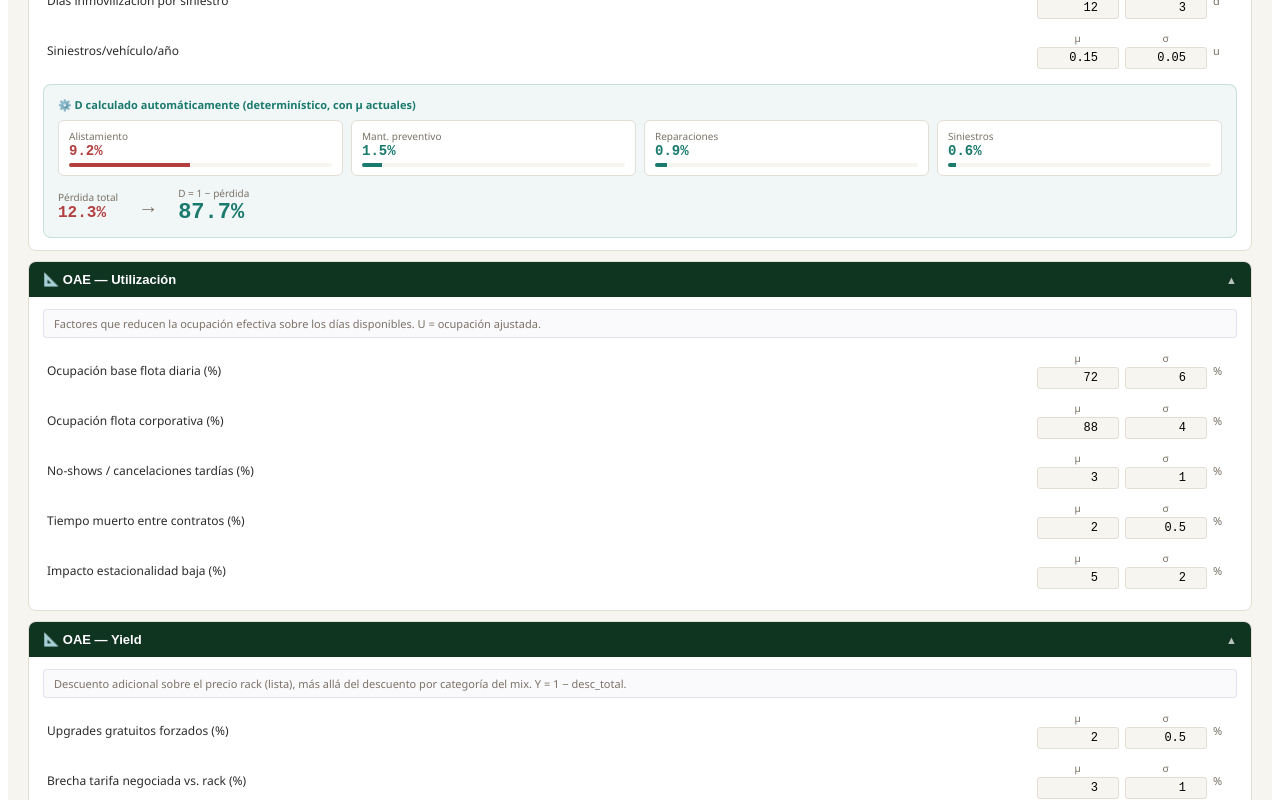
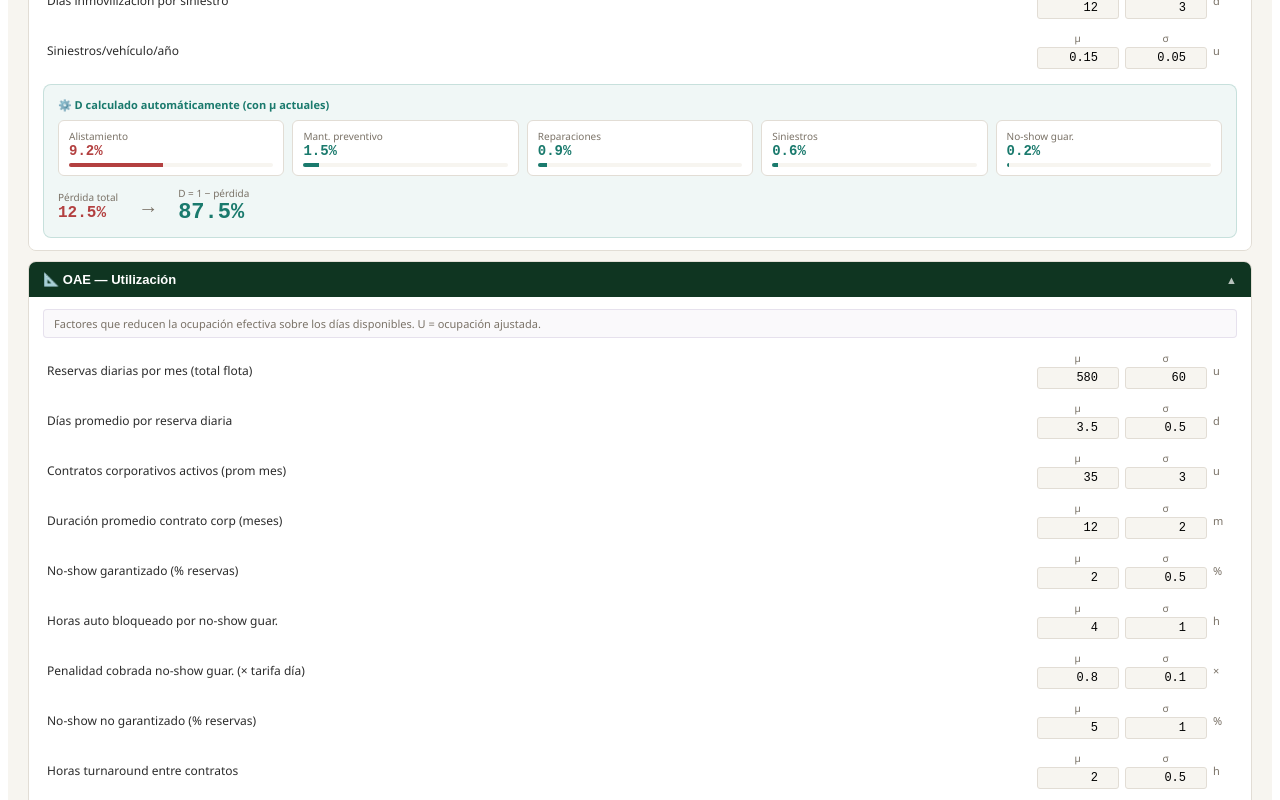
Before and after one commit to promundial/promundial-simuladores, a React (Vite) app: page /renta-autos in a window 1280 px wide. Shown: the part 860-1660 px from the top of the page. Built offline with nearby package versions, Linux system fonts and the light colour scheme.

Commit message:
Inclusión tarifas pre y pos

```diff
--- a/src/SimuladorRentaAutos.jsx
+++ b/src/SimuladorRentaAutos.jsx
@@ -106,15 +106,34 @@
     tasa_siniestros:     {mean:0.15,std:0.05,min:0,   max:2,     label:"Siniestros/vehículo/año",                  unit:"u"},
   }},
   { id:"oae_util", label:"📐 OAE — Utilización", params:{
-    ocupacion_diaria:    {mean:72,  std:6,   min:20,  max:98,    label:"Ocupación base flota diaria (%)",       unit:"%"},
-    ocupacion_corp:      {mean:88,  std:4,   min:50,  max:100,   label:"Ocupación flota corporativa (%)",       unit:"%"},
-    noshow_pct:          {mean:3,   std:1,   min:0,   max:15,    label:"No-shows / cancelaciones tardías (%)",  unit:"%"},
-    turnaround_pct:      {mean:2,   std:0.5, min:0,   max:10,    label:"Tiempo muerto entre contratos (%)",     unit:"%"},
-    estacionalidad_pct:  {mean:5,   std:2,   min:0,   max:25,    label:"Impacto estacionalidad baja (%)",       unit:"%"},
+    // Demanda — canal diario
+    reservas_mes_d:      {mean:580, std:60,  min:0,   max:10000, label:"Reservas diarias por mes (total flota)", unit:"u"},
+    dias_prom_reserva:   {mean:3.5, std:0.5, min:1,   max:30,    label:"Días promedio por reserva diaria",       unit:"d"},
+    // Demanda — canal corporativo
+    contratos_corp_activos:{mean:35,std:3,   min:0,   max:5000,  label:"Contratos corporativos activos (prom mes)",unit:"u"},
+    meses_prom_contrato: {mean:12,  std:2,   min:1,   max:60,    label:"Duración promedio contrato corp (meses)", unit:"m"},
+    // No-shows — garantizados (tarjeta / prepago)
+    noshow_guar_pct:     {mean:2,   std:0.5, min:0,   max:15,    label:"No-show garantizado (% reservas)",        unit:"%"},
+    h_bloqueo_noshow_g:  {mean:4,   std:1,   min:1,   max:12,    label:"Horas auto bloqueado por no-show guar.",  unit:"h"},
+    penalidad_noshow_g:  {mean:0.8, std:0.1, min:0,   max:2,     label:"Penalidad cobrada no-show guar. (× tarifa día)", unit:"×"},
+    // No-shows — no garantizados (sin tarjeta, sin prepago)
+    noshow_noguar_pct:   {mean:5,   std:1,   min:0,   max:25,    label:"No-show no garantizado (% reservas)",     unit:"%"},
+    // Turnaround entre contratos
+    turnaround_h:        {mean:2,   std:0.5, min:0,   max:8,     label:"Horas turnaround entre contratos",        unit:"h"},
+    // Estacionalidad
+    estacionalidad_pct:  {mean:15,  std:5,   min:0,   max:50,    label:"Reducción estacionalidad baja (% meses)", unit:"%"},
+    estacionalidad_meses:{mean:3,   std:1,   min:0,   max:6,     label:"Meses de temporada baja por año",         unit:"m"},
   }},
   { id:"oae_yield", label:"📐 OAE — Yield", params:{
-    upgrade_gratuito_pct:{mean:2,   std:0.5, min:0,   max:10,    label:"Upgrades gratuitos forzados (%)",       unit:"%"},
-    tarifa_negociada_pct:{mean:3,   std:1,   min:0,   max:15,    label:"Brecha tarifa negociada vs. rack (%)",  unit:"%"},
+    // Mix prepago vs postpago — canal diario
+    pct_prepago:         {mean:35,  std:8,   min:0,   max:100,   label:"% reservas con tarifa prepago",           unit:"%"},
+    desc_prepago:        {mean:12,  std:3,   min:0,   max:40,    label:"Descuento tarifa prepago vs. rack (%)",   unit:"%"},
+    desc_postpago:       {mean:0,   std:0,   min:0,   max:10,    label:"Descuento tarifa postpago vs. rack (%)",  unit:"%"},
+    // Otros factores de yield — canal diario
+    upgrade_gratuito_pct:{mean:2,   std:0.5, min:0,   max:10,    label:"Upgrades gratuitos forzados (%)",         unit:"%"},
+    tarifa_negociada_pct:{mean:3,   std:1,   min:0,   max:15,    label:"Brecha tarifa negociada vs. rack (%)",    unit:"%"},
+    // Canal corporativo
+    desc_corp_extra:     {mean:0,   std:0.5, min:0,   max:10,    label:"Descuento adicional corp (sobre mix, %)", unit:"%"},
   }},
   { id:"oae_cal", label:"📐 OAE — Calidad", params:{
     danos_no_cobrados:   {mean:2,   std:0.5, min:0,   max:10,    label:"Daños no cobrados al cliente (%)",      unit:"%"},
@@ -186,13 +205,15 @@
   const flota_total = flota_d + flota_c || 1;
 
   // ── OAE D: Disponibilidad ──────────────────────────────────────────
-  // D se calcula desde KPIs operativos reales, no % abstractos
-  // Contexto
   const horas_dia   = Math.max(1, S(p.horas_jornada));
   const dias_mes_op = Math.max(1, S(p.dias_mes));
-  const horas_mes   = horas_dia * dias_mes_op;  // horas-activo disponibles por mes/veh
-
-  // Pérdida 1: Alistamiento (limpieza, inspección, papeles por cada rotación)
+  const horas_mes   = horas_dia * dias_mes_op;  // alias: hm
+
+  // Pre-compute reservas y ns_guar aquí (necesarios para D vía bloqueo no-show guar.)
+  const reservas_año_d  = Math.max(0, S(p.reservas_mes_d)) * 12;
+  const ns_guar_pct     = Math.max(0, Math.min(0.5, S(p.noshow_guar_pct)/100));
+
+  // Pérdida 1: Alistamiento
   const h_alist    = Math.max(0, S(p.h_alistamiento));
   const contratos  = Math.max(0, S(p.contratos_mes_auto));
   const pct_alist  = Math.min(0.5, (h_alist * contratos) / horas_mes);
@@ -201,75 +222,113 @@
   const h_prev     = Math.max(0, S(p.h_mant_prev));
   const pct_prev   = Math.min(0.4, h_prev / horas_mes);
 
-  // Pérdida 3: Reparación correctiva (frecuencia × horas por evento)
+  // Pérdida 3: Reparación correctiva
   const h_rep      = Math.max(0, S(p.h_reparacion));
   const frec_rep   = Math.max(0, S(p.frec_reparacion));
   const pct_rep    = Math.min(0.4, (h_rep * frec_rep) / horas_mes);
 
-  // Pérdida 4: Siniestros (tasa anual × días inmovilizado → % días mes)
+  // Pérdida 4: Siniestros
   const dias_sin   = Math.max(0, S(p.dias_siniestro));
   const tasa_sin   = Math.max(0, S(p.tasa_siniestros));
   const pct_sin    = Math.min(0.3, (tasa_sin * dias_sin) / (12 * dias_mes_op));
 
-  const disp_loss  = Math.min(0.95, pct_alist + pct_prev + pct_rep + pct_sin);
-  const D          = Math.max(0.05, 1 - disp_loss);
-
-  // Guardar los componentes para diagnóstico
-  const _disp_components = { pct_alist, pct_prev, pct_rep, pct_sin, horas_mes };
-
-  // ── OAE U: Utilización ─────────────────────────────────────────────
-  // U = Cu / Cd (capacidad utilizada / capacidad disponible)
-  // IMPORTANTE: U debe ponderarse por capacidad económica (no por número de vehículos)
-  // para que se cumpla la identidad algebraica: OAE = D × U × Y × Q = Ve / Cp
-  const ocup_d_base = Math.max(0, Math.min(1, S(p.ocupacion_diaria)/100));
-  const ocup_c_base = Math.max(0, Math.min(1, S(p.ocupacion_corp)/100));
-  const util_adj = Math.min(ocup_d_base,
-    S(p.noshow_pct)/100 + S(p.turnaround_pct)/100 + S(p.estacionalidad_pct)/100);
-  const ocup_d = Math.max(0, ocup_d_base - util_adj);
-  const ocup_c = Math.max(0, ocup_c_base - util_adj * 0.5); // corp: contratos más estables
+  // Pérdida 5: No-show garantizado bloquea el auto h_bloqueo_noshow_g horas
+  const h_bloqueo_ng   = Math.max(0, S(p.h_bloqueo_noshow_g));
+  const pct_bloqueo_ng = Math.min(0.1,
+    (h_bloqueo_ng * reservas_año_d * ns_guar_pct) / (flota_d * horas_mes * 12 || 1));
+
+  const disp_loss = Math.min(0.95, pct_alist + pct_prev + pct_rep + pct_sin + pct_bloqueo_ng);
+  const D         = Math.max(0.05, 1 - disp_loss);
+  const _disp_components = { pct_alist, pct_prev, pct_rep, pct_sin, pct_bloqueo_ng, horas_mes };
+
+  // ── OAE U: Utilización desde KPIs operativos reales ───────────────
+  // === CANAL DIARIO ===
+  const dias_disp_d = flota_d * dias_mes_op * D * 12;   // vehículo-días disponibles/año
+
+  // Reservas (ya declaradas arriba), días prom y no-shows
+  const dias_prom_res  = Math.max(0.5, S(p.dias_prom_reserva));
+  const ns_noguar_pct  = Math.max(0, Math.min(0.5, S(p.noshow_noguar_pct)/100));
+
+  // Prepago reduce no-shows no garantizados
+  const pct_prepago_d = Math.max(0, Math.min(1, S(p.pct_prepago)/100));
+  const ns_noguar_ef  = ns_noguar_pct * (1 - pct_prepago_d);
+
+  // Turnaround entre contratos
+  const h_turnaround    = Math.max(0, S(p.turnaround_h));
+  const contratos_d_año = reservas_año_d;
+  const pct_turnaround  = Math.min(0.3,
+    (h_turnaround * contratos_d_año) / (flota_d * horas_mes * 12 || 1));
+
+  // Estacionalidad
+  const estac_pct    = Math.max(0, Math.min(0.5, S(p.estacionalidad_pct)/100));
+  const estac_meses  = Math.max(0, Math.min(12, S(p.estacionalidad_meses)));
+  const estac_impacto = estac_pct * estac_meses / 12; // impacto anual promedio
+
+  // Días rentados netos anuales — canal diario
+  const dias_rentados_brutos_d = reservas_año_d * dias_prom_res;
+  const dias_perdidos_noguar   = reservas_año_d * ns_noguar_ef * dias_prom_res; // los NNG pierden todos sus días
+  const dias_rentados_netos_d  = Math.max(0,
+    (dias_rentados_brutos_d - dias_perdidos_noguar)
+    * (1 - pct_turnaround)
+    * (1 - estac_impacto)
+  );
+
+  // Ocupación canal diario = días rentados / días disponibles
+  const ocup_d = dias_disp_d > 0 ? Math.min(1, dias_rentados_netos_d / dias_disp_d) : 0;
+
+  // === CANAL CORPORATIVO ===
+  // Contratos activos / flota disponible
+  // meses_prom_contrato informa la duración promedio del contrato (para referencia del usuario)
+  const _meses_contrato = Math.max(1, S(p.meses_prom_contrato)); // used for display/diagnostics
+  const contratos_corp  = Math.max(0, Math.min(flota_c, S(p.contratos_corp_activos)));
+  const ocup_c = (flota_c * D) > 0 ? Math.min(1, contratos_corp / (flota_c * D)) : 0;
+
+  // U ponderado por capacidad económica (Cp_d y Cp_c definidos abajo — calculamos U después)
 
   // ── Mix samples ────────────────────────────────────────────────────
   const {tarifa:tarifa_d_rack, desc:desc_d_mix, valor:val_d_base, vida:vida_d, residual:resid_d} = sampleMix(mixD);
   const {tarifa:tarifa_c_rack, desc:desc_c_mix, valor:val_c_base, vida:vida_c, residual:resid_c} = sampleMix(mixC);
-
-  // Valor de vehículo (sin variabilidad σ separada — viene del mix directamente)
   const val_d = Math.max(1000, val_d_base);
   const val_c = Math.max(1000, val_c_base);
 
-  // ── OAE Y: Yield ───────────────────────────────────────────────────
-  const yield_extra_d = S(p.upgrade_gratuito_pct)/100 + S(p.tarifa_negociada_pct)/100;
-  const yield_extra_c = S(p.tarifa_negociada_pct)/100;
-  const desc_d_total = Math.min(0.95, desc_d_mix + yield_extra_d);
-  const desc_c_total = Math.min(0.95, desc_c_mix + yield_extra_c);
-  const Y_d = 1 - desc_d_total;
-  const Y_c = 1 - desc_c_total;
+  // ── OAE Y: Yield desde mix prepago/postpago y otros factores ───────
+  // Canal diario — tarifa efectiva ponderada prepago/postpago
+  const desc_prepago_d  = Math.max(0, Math.min(0.95, S(p.desc_prepago)/100));
+  const desc_postpago_d = Math.max(0, Math.min(0.95, S(p.desc_postpago)/100));
+  const desc_mix_ppt_d  = pct_prepago_d * desc_prepago_d + (1 - pct_prepago_d) * desc_postpago_d;
+  // Otros factores yield diario
+  const yield_extra_d   = S(p.upgrade_gratuito_pct)/100 + S(p.tarifa_negociada_pct)/100;
+  // No-shows garantizados: cobran penalidad (parcialmente compensan)
+  // Efecto neto: días no-show garantizados aportan penalidad_pct × tarifa en vez de tarifa completa
+  const penalidad_g     = Math.max(0, Math.min(2, S(p.penalidad_noshow_g)));
+  const ns_guar_yield_adj = ns_guar_pct * (penalidad_g - 1); // negativo si penalidad < 1 día
+  const desc_d_total = Math.min(0.95, desc_d_mix + desc_mix_ppt_d + yield_extra_d - ns_guar_yield_adj);
+  const Y_d = Math.max(0.05, 1 - desc_d_total);
+
+  // Canal corporativo
+  const desc_corp_extra = Math.max(0, S(p.desc_corp_extra)/100);
+  const desc_c_total = Math.min(0.95, desc_c_mix + desc_corp_extra);
+  const Y_c = Math.max(0.05, 1 - desc_c_total);
 
   // ── Capacidad potencial Cp ─────────────────────────────────────────
-  const tarifa_c_dia = tarifa_c_rack / DAYS_PER_MONTH; // $/mes → $/día equiv.
+  const tarifa_c_dia = tarifa_c_rack / DAYS_PER_MONTH;
   const Cp_d = flota_d * 365 * tarifa_d_rack;
   const Cp_c = flota_c * 365 * tarifa_c_dia;
   const Cp   = Cp_d + Cp_c;
 
   // ── Cascada OAE ────────────────────────────────────────────────────
-  // Cd (disponible) = Cp × D
   const Cd_d = Cp_d * D;
   const Cd_c = Cp_c * D;
-
-  // Cu (utilizada) = Cd × ocup_canal
   const Cu_d = Cd_d * ocup_d;
   const Cu_c = Cd_c * ocup_c;
   const Cu_total = Cu_d + Cu_c;
 
-  // U ponderado por capacidad económica para satisfacer OAE = D×U×Y×Q = Ve/Cp
-  // U = Cu_total / (Cd_d + Cd_c)  (no por número de vehículos — eso rompe la identidad)
-  const U = Cu_total > 0 ? Cu_total / (Cd_d + Cd_c) : 0;
-
-  // Vc (capturado) = Cu × Y
+  // U ponderado por capacidad económica — garantiza OAE = D×U×Y×Q = Ve/Cp
+  const U = (Cd_d + Cd_c) > 0 ? Cu_total / (Cd_d + Cd_c) : 0;
+
   const Vc_d = Cu_d * Y_d;
   const Vc_c = Cu_c * Y_c;
   const Vc   = Vc_d + Vc_c;
-
-  // Y ponderado = Vc / Cu_total
   const Y_pond = Cu_total > 0 ? Vc / Cu_total : 1;
 
   // ── OAE Q: Calidad ─────────────────────────────────────────────────
@@ -294,22 +353,21 @@
   // brecha_disp + brecha_util + brecha_yield + brecha_cal = Cp - Ve ✓
 
   // ── Ingresos Anciliares ────────────────────────────────────────────
-  // Contratos diarios al año = flota_d × 365 × ocup_d × D / días_prom_contrato
-  // Usamos días_prom_contrato = 3.5 (hardcoded default — no es param crítico)
-  const contratos_d_año = flota_d * 365 * ocup_d * D / 3.5;
+  // Contratos diarios/año = reservas efectivamente completadas (excluye no-shows totales)
+  const contratos_d_año_anc = reservas_año_d * (1 - ns_noguar_ef) * (1 - ns_guar_pct);
 
   // Seguros (precio por contrato × attach rate)
-  const rev_cdw  = contratos_d_año * S(p.cdw_precio)  * S(p.cdw_attach)/100;
-  const rev_sli  = contratos_d_año * S(p.sli_precio)  * S(p.sli_attach)/100;
-  const rev_pai  = contratos_d_año * S(p.pai_precio)  * S(p.pai_attach)/100;
+  const rev_cdw  = contratos_d_año_anc * S(p.cdw_precio)  * S(p.cdw_attach)/100;
+  const rev_sli  = contratos_d_año_anc * S(p.sli_precio)  * S(p.sli_attach)/100;
+  const rev_pai  = contratos_d_año_anc * S(p.pai_precio)  * S(p.pai_attach)/100;
   const rev_seguros = rev_cdw + rev_sli + rev_pai;
 
   // Extras (precio por contrato × attach rate)
-  const rev_gps       = contratos_d_año * S(p.gps_precio)       * S(p.gps_attach)/100;
-  const rev_silla     = contratos_d_año * S(p.silla_precio)      * S(p.silla_attach)/100;
-  const rev_conductor = contratos_d_año * S(p.conductor_precio)  * S(p.conductor_attach)/100;
+  const rev_gps       = contratos_d_año_anc * S(p.gps_precio)       * S(p.gps_attach)/100;
+  const rev_silla     = contratos_d_año_anc * S(p.silla_precio)      * S(p.silla_attach)/100;
+  const rev_conductor = contratos_d_año_anc * S(p.conductor_precio)  * S(p.conductor_attach)/100;
   const rev_combustible= contratos_d_año* S(p.combustible_precio)* S(p.combustible_attach)/100;
-  const rev_road      = contratos_d_año * S(p.road_assist_precio)* S(p.road_assist_attach)/100;
+  const rev_road      = contratos_d_año_anc * S(p.road_assist_precio)* S(p.road_assist_attach)/100;
   const rev_extras    = rev_gps + rev_silla + rev_conductor + rev_combustible + rev_road;
 
   const rev_anciliar_bruto = rev_seguros + rev_extras;
@@ -417,7 +475,10 @@
     Pe: Cp, Pe_capturado,
     brecha_disp, brecha_util, brecha_yield, brecha_cal,
     Vc, Ve,
-    // Tarifas netas para display
+    ocup_d, ocup_c,                          // ocupaciones calculadas
+    reservas_año_d, dias_rentados_netos_d,    // KPIs operativos diaria
+    ns_noguar_ef, pct_turnaround, estac_impacto, // componentes U
+    pct_prepago_d, desc_mix_ppt_d,           // componentes prepago/postpago
     tarifa_d_net: tarifa_d_rack * Y_d,
     tarifa_c_net: tarifa_c_rack * Y_c,
     val_d, val_c,
@@ -441,7 +502,11 @@
     "tarifa_c_dia_neta","tarifa_d_neta","gap_por_dia",
     "D","U","Y","Q","OAE","Pe","Pe_capturado",
     "brecha_disp","brecha_util","brecha_yield","brecha_cal",
-    "Vc","Ve","tarifa_d_net","tarifa_c_net","val_d","val_c",
+    "Vc","Ve","ocup_d","ocup_c",
+    "reservas_año_d","dias_rentados_netos_d",
+    "ns_noguar_ef","pct_turnaround","estac_impacto",
+    "pct_prepago_d","desc_mix_ppt_d",
+    "tarifa_d_net","tarifa_c_net","val_d","val_c",
     "pct_alist","pct_prev","pct_rep","pct_sin",
   ];
   const b = {}; keys.forEach(k => b[k] = []);
@@ -478,26 +543,29 @@
 
 // Direction hints for levers: +1 = increase improves metric, -1 = decrease improves metric
 const LEVER_DIR = {
-  // Flota — más flota sube revenue
+  // Flota
   flota_diaria:1, flota_corp:1,
-  // OAE Disp — reducir pérdidas mejora D
+  // OAE Disp
   h_alistamiento:-1, contratos_mes_auto:-1, h_mant_prev:-1,
   h_reparacion:-1, frec_reparacion:-1, dias_siniestro:-1, tasa_siniestros:-1,
-  // OAE Util — más ocupación sube revenue
-  ocupacion_diaria:1, ocupacion_corp:1,
-  noshow_pct:-1, turnaround_pct:-1, estacionalidad_pct:-1,
-  // OAE Yield — menos descuento sube revenue
-  upgrade_gratuito_pct:-1, tarifa_negociada_pct:-1,
-  // OAE Cal — menos pérdidas mejora Q
+  // OAE Util — demanda
+  reservas_mes_d:1, dias_prom_reserva:1, contratos_corp_activos:1,
+  noshow_guar_pct:-1, noshow_noguar_pct:-1, turnaround_h:-1,
+  estacionalidad_pct:-1, estacionalidad_meses:-1,
+  // OAE Yield
+  pct_prepago:-1,         // más prepago = más descuento = peor yield (aunque mejora U)
+  desc_prepago:-1, desc_postpago:-1,
+  upgrade_gratuito_pct:-1, tarifa_negociada_pct:-1, desc_corp_extra:-1,
+  // OAE Cal
   danos_no_cobrados:-1, noshow_sin_cargo:-1, reclamos_seguro:-1, compensaciones:-1,
-  // Anciliares — más precio/attach sube revenue
+  // Anciliares
   cdw_precio:1, cdw_attach:1, sli_precio:1, sli_attach:1,
   pai_precio:1, pai_attach:1, gps_precio:1, gps_attach:1,
   silla_precio:1, silla_attach:1, conductor_precio:1, conductor_attach:1,
   combustible_precio:1, combustible_attach:1, road_assist_precio:1, road_assist_attach:1,
-  // Costos — reducir costos mejora métrica
+  // Costos
   mant_pct_valor:-1, seguro_pct_valor:-1, lavado_mes:-1, combustible_mes:-1,
-  // Gastos fijos — reducir mejora
+  // Gastos fijos
   alquiler_oficinas:-1, alquiler_parqueo:-1, marketing_mes:-1,
 };
 
@@ -1009,22 +1077,26 @@
                   {id==="oae_disp"&&(()=>{
                     const p=params;
                     const hj=p.horas_jornada.mean, dm=p.dias_mes.mean, hm=hj*dm;
+                    const rv_año=(p.reservas_mes_d?.mean||580)*12;
+                    const ns_g=(p.noshow_guar_pct?.mean||2)/100;
                     const pA=Math.min(0.5,(p.h_alistamiento.mean*p.contratos_mes_auto.mean)/hm);
                     const pP=Math.min(0.4,p.h_mant_prev.mean/hm);
                     const pR=Math.min(0.4,(p.h_reparacion.mean*p.frec_reparacion.mean)/hm);
                     const pS=Math.min(0.3,(p.tasa_siniestros.mean*p.dias_siniestro.mean)/(12*dm));
-                    const dLoss=Math.min(0.95,pA+pP+pR+pS);
+                    const pNG=Math.min(0.1,((p.h_bloqueo_noshow_g?.mean||4)*rv_año*ns_g)/((p.flota_diaria.mean||80)*hm*12||1));
+                    const dLoss=Math.min(0.95,pA+pP+pR+pS+pNG);
                     const dVal=Math.max(0.05,1-dLoss);
                     return(
                       <div style={{marginTop:12,padding:"12px 14px",background:`${C.teal}10`,borderRadius:8,border:`1px solid ${C.teal}30`}}>
-                        <div style={{fontSize:11,fontWeight:600,color:C.teal,marginBottom:8}}>⚙️ D calculado automáticamente (determinístico, con μ actuales)</div>
-                        <div style={{display:"grid",gridTemplateColumns:"repeat(auto-fit,minmax(140px,1fr))",gap:8,marginBottom:10}}>
+                        <div style={{fontSize:11,fontWeight:600,color:C.teal,marginBottom:8}}>⚙️ D calculado automáticamente (con μ actuales)</div>
+                        <div style={{display:"grid",gridTemplateColumns:"repeat(auto-fit,minmax(130px,1fr))",gap:8,marginBottom:10}}>
                           {[
-                            ["Alistamiento",pA,"% días"],
-                            ["Mant. preventivo",pP,"% días"],
-                            ["Reparaciones",pR,"% días"],
-                            ["Siniestros",pS,"% días"],
-                          ].map(([l,v,u])=>(
+                            ["Alistamiento",pA],
+                            ["Mant. preventivo",pP],
+                            ["Reparaciones",pR],
+                            ["Siniestros",pS],
+                            ["No-show guar.",pNG],
+                          ].map(([l,v])=>(
                             <div key={l} style={{background:C.card,borderRadius:6,padding:"8px 10px",border:`1px solid ${C.border}`}}>
                               <div style={{fontSize:10,color:C.muted}}>{l}</div>
                               <div style={{fontFamily:mono,fontSize:14,fontWeight:700,color:v>0.08?C.red:v>0.04?C.orange:C.teal}}>{pct(v)}</div>
@@ -1090,7 +1162,9 @@
                       const pVal = params[kP]||GROUPS.find(g=>g.id==="anciliares").params[kP];
                       const aVal = params[kA]||GROUPS.find(g=>g.id==="anciliares").params[kA];
                       // Estimated annual revenue with current params (deterministic)
-                      const contratos_est = params.flota_diaria.mean * 365 * (params.ocupacion_diaria.mean/100) * 0.88 / 3.5;
+                      const contratos_est = (params.reservas_mes_d?.mean||580) * 12
+                        * (1-(params.noshow_noguar_pct?.mean||5)/100)
+                        * (1-(params.noshow_guar_pct?.mean||2)/100);
                       const rev_est = contratos_est * pVal.mean * aVal.mean / 100;
                       const isSeg = i < 3;
                       return(
@@ -1451,23 +1525,27 @@
                     ["Mant. preventivo",        pct(S_.pct_prev.p50),  `(${params.h_mant_prev.mean}h/mes)`],
                     ["Reparación correctiva",   pct(S_.pct_rep.p50),   `(${params.h_reparacion.mean}h × ${params.frec_reparacion.mean} eventos/mes)`],
                     ["Siniestros",              pct(S_.pct_sin.p50),   `(${params.tasa_siniestros.mean} sin/año × ${params.dias_siniestro.mean}d)`],
+                    ["No-show guar. bloqueo",   pct((S_._pct_bloqueo_ng||S_.pct_alist)?.p50||0), `(${params.h_bloqueo_noshow_g?.mean||4}h × ${params.noshow_guar_pct?.mean||2}% NS guar.)`],
                     ["Jornada base",            params.horas_jornada.mean+"h/día", `${params.dias_mes.mean} días/mes`],
                   ],
                   lectura:"Cp → Cd: tiempo que el vehículo no puede ser rentado por causas internas, calculado desde KPIs operativos reales."},
                 {title:"📅 Utilización",color:C.blue,val:S_.U.p50,brecha:S_.brecha_util.p50,
                   factores:[
-                    ["No-shows/cancelaciones",  pct(params.noshow_pct.mean/100),         `(${params.noshow_pct.mean}% de contratos)`],
-                    ["Turnaround entre contratos",pct(params.turnaround_pct.mean/100),    `(${params.turnaround_pct.mean}% días disponibles)`],
-                    ["Estacionalidad baja",      pct(params.estacionalidad_pct.mean/100), `(${params.estacionalidad_pct.mean}% reducción promedio)`],
+                    ["Ocupación diaria efectiva",  pct(S_.ocup_d.p50),        `(${Math.round(S_.reservas_año_d?.p50||0).toLocaleString()} reservas/año)`],
+                    ["Ocupación corporativa",       pct(S_.ocup_c.p50),        `(${params.contratos_corp_activos.mean} contratos activos)`],
+                    ["No-show no garantizado ef.",  pct(S_.ns_noguar_ef?.p50||0),`(${params.noshow_noguar_pct.mean}% × (1-${params.pct_prepago.mean}% prepago))`],
+                    ["Turnaround entre contratos",  pct(S_.pct_turnaround?.p50||0),`(${params.turnaround_h.mean}h por contrato)`],
+                    ["Impacto estacionalidad",      pct(S_.estac_impacto?.p50||0),`(${params.estacionalidad_pct.mean}% × ${params.estacionalidad_meses.mean} meses)`],
                   ],
-                  lectura:"Cd → Cu: días disponibles que no generan renta por causas comerciales."},
+                  lectura:"Cd → Cu: días disponibles no utilizados por demanda, no-shows y estacionalidad."},
                 {title:"💲 Yield",color:C.orange,val:S_.Y.p50,brecha:S_.brecha_yield.p50,
                   factores:[
-                    ["Upgrades gratuitos",        pct(params.upgrade_gratuito_pct.mean/100), `(${params.upgrade_gratuito_pct.mean}% de contratos diarios)`],
-                    ["Brecha tarifa negociada",   pct(params.tarifa_negociada_pct.mean/100), `(vs. tarifa rack)`],
-                    ["Desc. mix pond. (diaria)",  pct(descMixMedio(mixDiaria)/100),          `(promedio ponderado por categoría)`],
+                    ["Mix prepago (desc. medio)",  pct(S_.desc_mix_ppt_d?.p50||0),         `(${params.pct_prepago.mean}% prepago × ${params.desc_prepago.mean}% desc.)`],
+                    ["Upgrades gratuitos",          pct(params.upgrade_gratuito_pct.mean/100),`(${params.upgrade_gratuito_pct.mean}% de contratos diarios)`],
+                    ["Brecha tarifa negociada",     pct(params.tarifa_negociada_pct.mean/100),`(vs. tarifa rack)`],
+                    ["Desc. mix pond. (diaria)",    pct(descMixMedio(mixDiaria)/100),         "(promedio ponderado por categoría)"],
                   ],
-                  lectura:"Cu → Vc: diferencia entre tarifa rack y precio efectivamente cobrado."},
+                  lectura:"Cu → Vc: diferencia entre tarifa rack y precio efectivamente cobrado, incluyendo efecto prepago/postpago."},
                 {title:"⭐ Calidad",color:C.purple,val:S_.Q.p50,brecha:S_.brecha_cal.p50,
                   factores:[
                     ["Daños no cobrados",         pct(params.danos_no_cobrados.mean/100),  `(% del ingreso cobrado)`],
```
